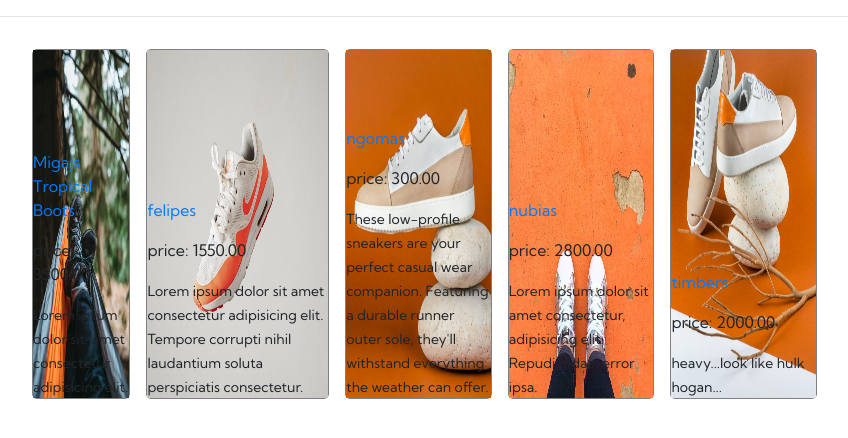
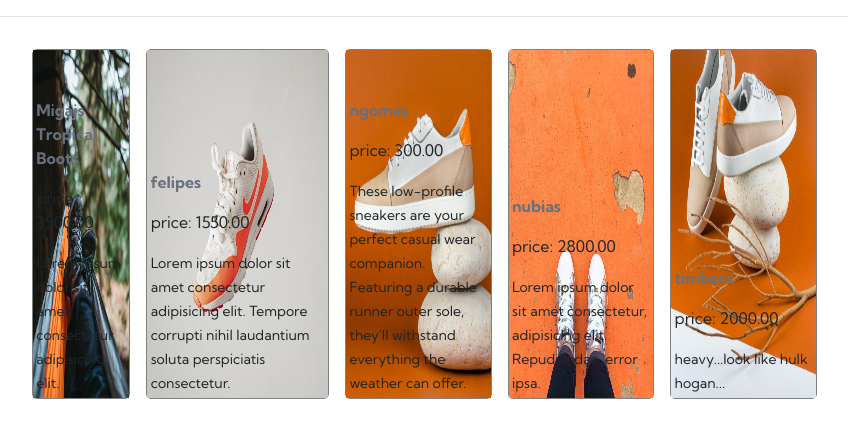
Before and after one commit to kennedybabu/sneakers, a Django app: page /home/ in a window 1280 px wide. Shown: the part 98-536 px from the top of the page, without its empty margins (352-1200 px from the left). Run offline with Django 4.2, Linux system fonts and the light colour scheme; data comes from the database, SQL or seed files in the repository; both versions use the stored data as it was after the commit; parts of the project's set-up code (start-up, migrations or seed data) failed here and were passed over; some libraries are stand-ins or nearby versions.

Commit message:
style: style item fonts

```diff
--- a/static/css/base.css
+++ b/static/css/base.css
@@ -253,6 +253,14 @@ nav {
     width: 100%;
     z-index: 12;
     height: auto;
+    padding: .2em;
+}
+
+
+.item-body a {
+    text-decoration: none;
+    font-weight: bold;
+    color: var(--dark-grayish-blue);
 }
 
 
```
Also changed, not shown: app/templates/app/home.html (line endings or trailing spaces), db.sqlite3, static/images/luis-felipe-lins-J2-wAQDckus-unsplash.jpg (added), static/images/pexels-nubia-navarro-nubikini-1879101.jpg (added), static/images/pexels-s-migaj-755871.jpg (added).
